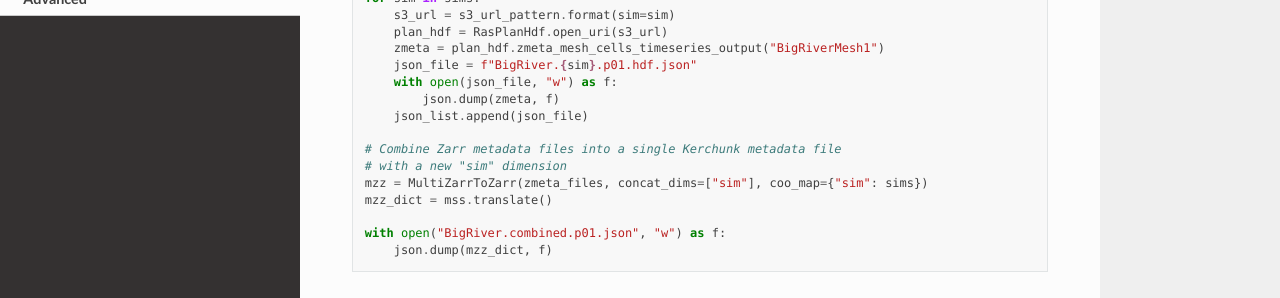
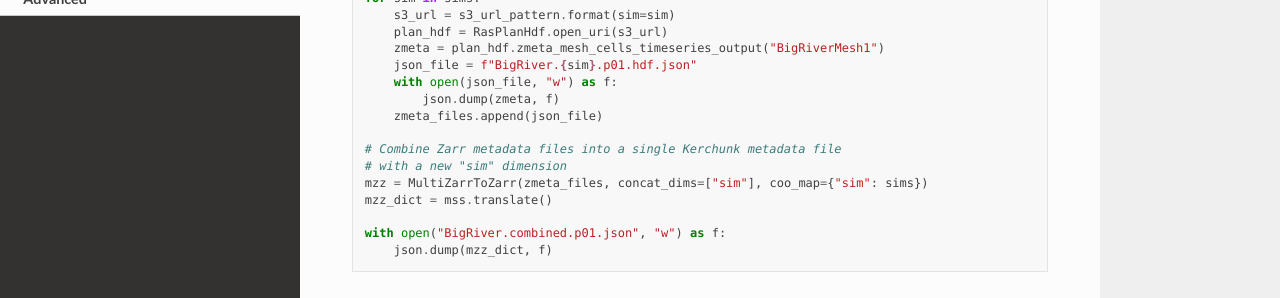
Before and after one commit to fema-ffrd/rashdf, a Sphinx documentation site: the page built from docs/source/Advanced.rst, in a window 1280 px wide and 900 px high, scrolled down 872 px. Shown: the part 151-449 px from the top of the window. Built offline with Sphinx 7.4.7 and the Read the Docs theme 2.0.0, drawn with Linux system fonts in a browser that asks for light colours.

Commit message:
fix docs issue

```diff
--- a/docs/source/Advanced.rst
+++ b/docs/source/Advanced.rst
@@ -52,7 +52,7 @@ libraries :code:`kerchunk`, :code:`zarr`, :code:`fsspec`, and :code:`s3fs`::
         json_file = f"BigRiver.{sim}.p01.hdf.json"
         with open(json_file, "w") as f:
             json.dump(zmeta, f)
-        json_list.append(json_file)
+        zmeta_files.append(json_file)
 
     # Combine Zarr metadata files into a single Kerchunk metadata file
     # with a new "sim" dimension
```
